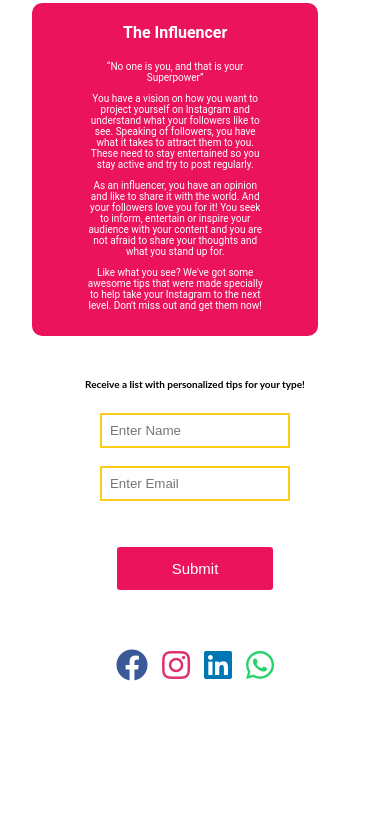
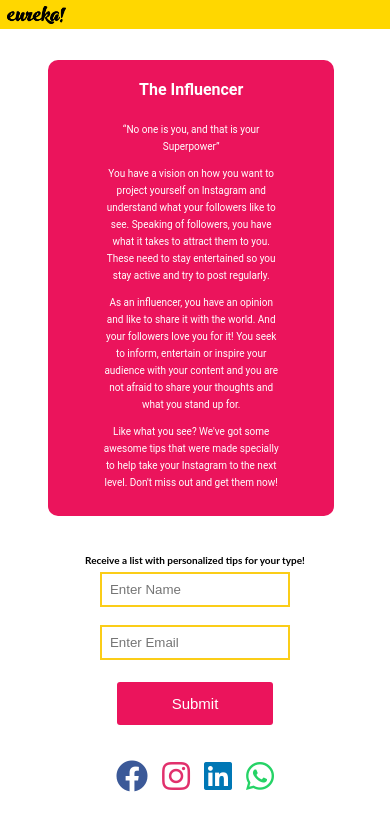
Before and after one commit to KeerthanaAnandan/instagram-quiz, a plain HTML site: page end.html in a window 390 px wide. Drawn offline with Linux system fonts and the light colour scheme.

Commit message:
updated logo top

```diff
--- a/dist/css/style.css
+++ b/dist/css/style.css
@@ -327,6 +327,9 @@ li {
 .footer-container input[type="submit"] {
   width: 50%;
 }
+.footer-container #btbtn {
+  margin: auto;
+}
 .bucket {
   display: block;
   justify-content: center;
@@ -548,9 +551,9 @@ li {
 
     padding: 20px 50px;
     width: 80%;
-    margin-left: 1rem;
-    font-size: 12px;
-
+    margin-left: 2rem;
+    font-size: 20px;
+    line-height: 17px;
     font-family: "Roboto", sans-serif;
     background-color: #eb145c;
 
@@ -573,4 +576,10 @@ li {
   .center-item {
     font-size: 10px;
   }
+  .footer-container {
+    line-height: 5px;
+  }
+  .footer-container #btbtn {
+    margin: auto;
+  }
 }
--- a/dist/js/userInfo.js
+++ b/dist/js/userInfo.js
@@ -218,7 +218,8 @@ function init() {
 
   instagramBtn.setAttribute(
     "href",
-    `https://instagram.com/share?url=${postUrl}&text=${postTitle}`
+
+    `https://www.instagram.com/share/?url=${postUrl}`
   );
 
   // linkedinBtn.setAttribute(
--- a/end.html
+++ b/end.html
@@ -23,10 +23,27 @@
       #showcase .msghere .prevscore {
         font-size: 20px;
         font-weight: bold;
+
+      }
+      .logo
+      {
+        color: pink;
+        background-color: gold;
+
+      }
+      .logo img{
+        margin-left: 7px;
       }
     </style>
   </head>
   <body>
+      <!--navbar-->
+     <nav id="navbar">
+      <h1 class="logo">
+        <img src="assets/logo.png" width="15%" />
+      </h1>
+    </nav>
+    <br><br><br>
     <div id="showcas">
       <div  class="bucket">
         <div class="showcase-content" id="bucket">
@@ -61,7 +78,7 @@
               <input class="usertype"type="text" name="usertype"/>
               </div>
 
-            <button type="submit" class=" btn-primary" >Submit</button>
+            <button id="btbtn" type="submit" class=" btn-primary" >Submit</button>
 
           </form>
         </div>
```
Also changed, not shown: 1 other file.
